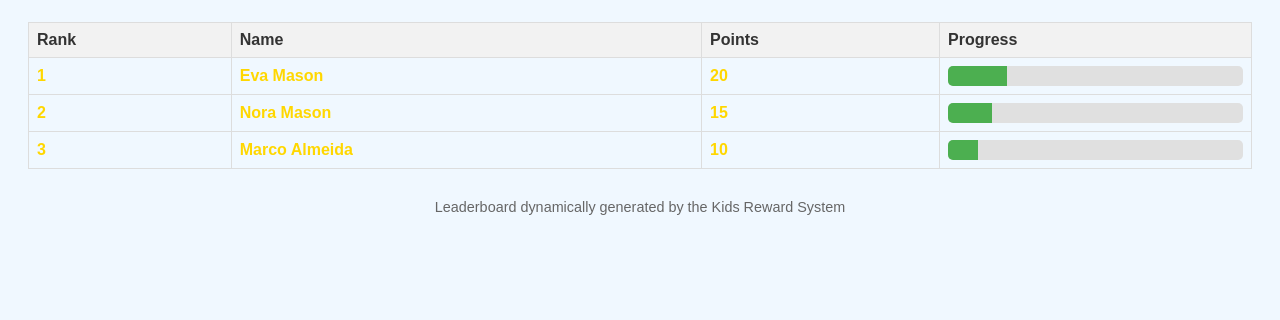
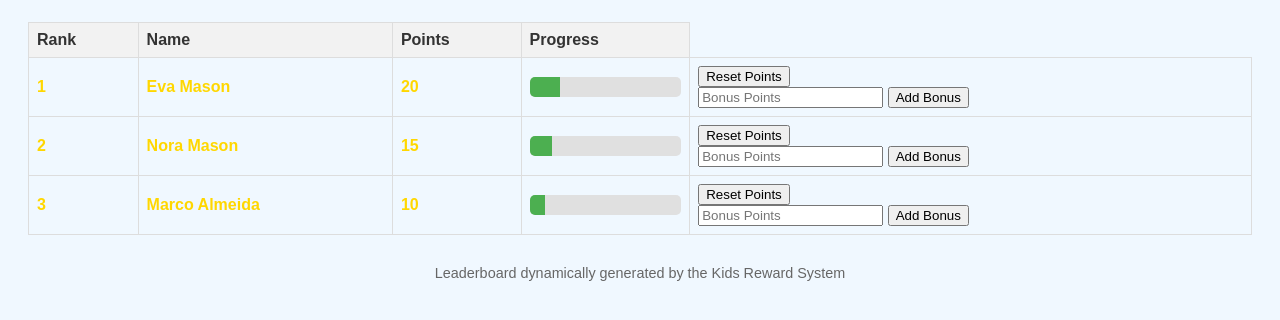
Before and after one commit to MarkiiMark23/kids-reward-system, a Flask app: page /leaderboard in a window 1280 px wide. Shown: the part 86-406 px from the top of the page. Run offline with Flask 3, Linux system fonts and the light colour scheme.

Commit message:
added reset and bonus point functionality to leaderboard

```diff
--- a/templates/leaderboard.html
+++ b/templates/leaderboard.html
@@ -31,6 +31,15 @@
                             <div class="progress" style="width: {{ user.points }}%;"></div>
                         </div>
                     </td>
+                    <td>
+                        <form action="/api/users/{{ user.id }}/reset" method="POST">
+                            <button type="submit" class="btn">Reset Points</button>
+                        </form>
+                        <form action="/api/users/{{ user.id }}/bonus" method="POST">
+                            <input type="number" name="bonus_points" placeholder="Bonus Points" required>
+                            <button type="submit" class="btn">Add Bonus</button>
+                        </form>
+                    </td>
                 </tr>
                 {% endfor %}
             </tbody>
```
